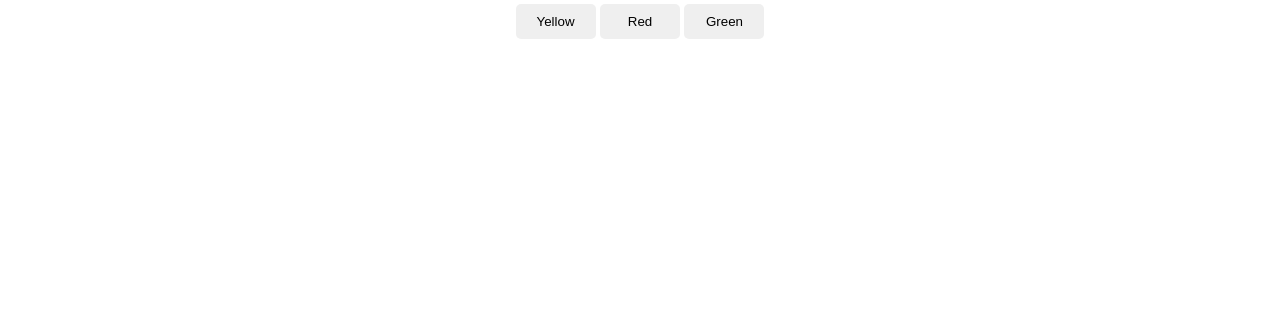
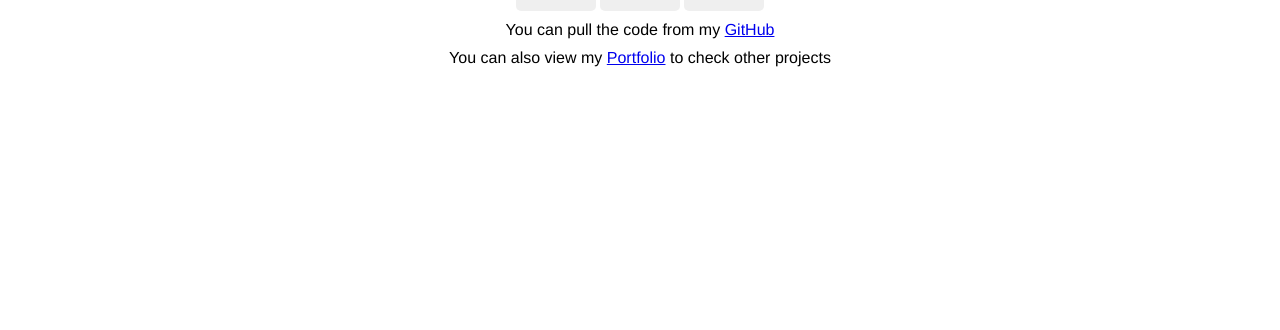
Before and after one commit to Hue-Ray/Dark-Light-Mode, a website built with Vite: page index.html in a window 1280 px wide. Shown: the part 490-820 px from the top of the page. Built offline with nearby package versions, Linux system fonts and the light colour scheme; a web font is replaced by a local one.

Commit message:
added links

```diff
--- a/index.html
+++ b/index.html
@@ -30,6 +30,8 @@
         <button class="red-text btn">Red</button>
         <button class="green-text btn">Green</button>
       </div>
+      <p>You can pull the code from my <a href="https://github.com/Hue-Ray/Dark-Light-Mode">GitHub</a></p>
+      <p>You can also view my <a href="https://my-portfolio-vite-coral.vercel.app/">Portfolio</a> to check other projects </p>
     </div>
     <script type="module" src="/main.js"></script>
   </body>
```
